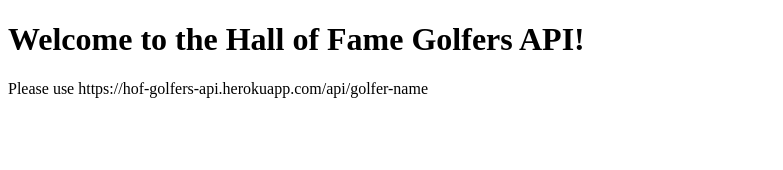
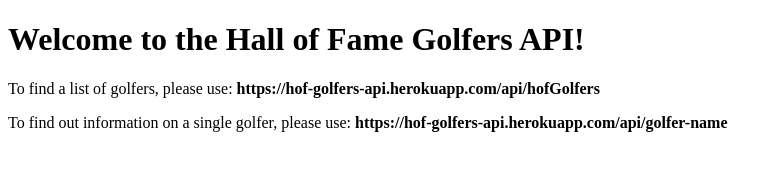
Before and after one commit to Justin-Quinn51/hof-golfers-api, a website: page index.html in a window 1280 px wide. Shown: the whole page, without its empty margins (0-783 px from the left). Drawn offline with Linux system fonts and the light colour scheme.

Commit message:
Made url's clearer on index.html to help with api accessibility

```diff
--- a/index.html
+++ b/index.html
@@ -8,6 +8,7 @@
 </head>
 <body>
     <h1>Welcome to the Hall of Fame Golfers API!</h1>
-    <p>Please use https://hof-golfers-api.herokuapp.com/api/golfer-name</p>
+    <p>To find a list of golfers, please use: <b>https://hof-golfers-api.herokuapp.com/api/hofGolfers</b></p>
+    <p>To find out information on a single golfer, please use: <b>https://hof-golfers-api.herokuapp.com/api/golfer-name</b></p>
 </body>
 </html>
```
